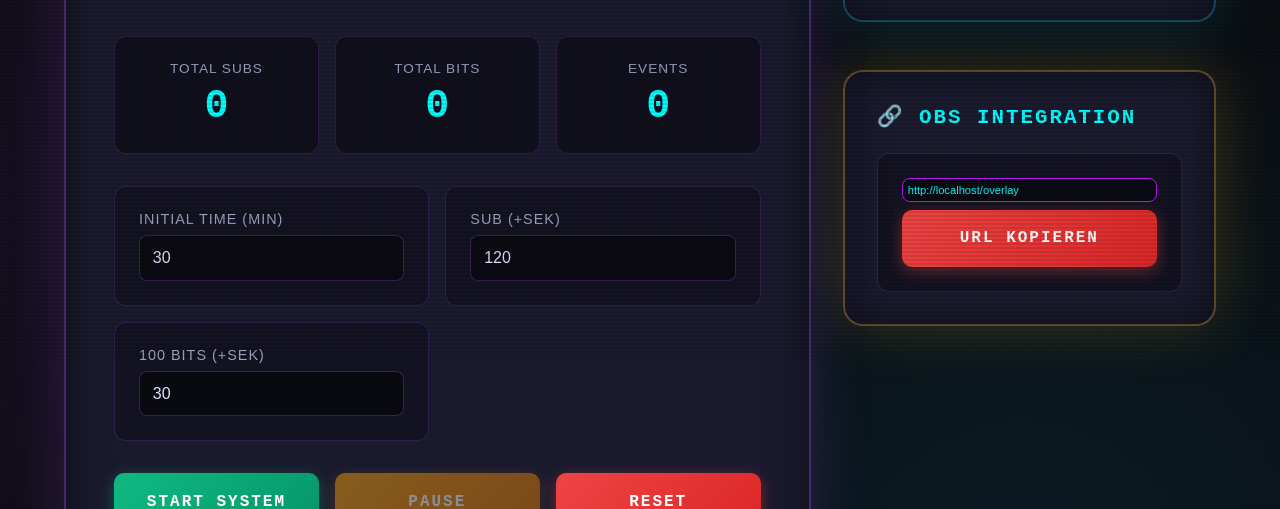
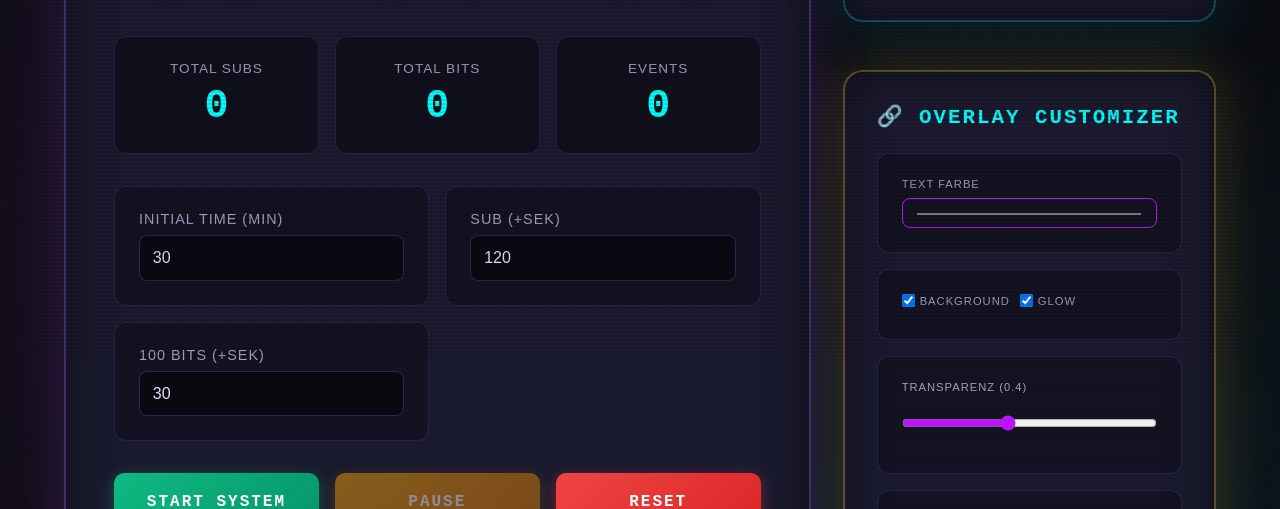
Before and after one commit to goalkeeper91/subathon-timer-react, a Next.js app: page /dashboard in a window 1280 px wide. Shown: the part 443-952 px from the top of the page. Built offline with nearby package versions, Linux system fonts and the light colour scheme; no server answers.

Commit message:
added obs styling

```diff
--- a/app/dashboard/page.tsx
+++ b/app/dashboard/page.tsx
@@ -6,6 +6,10 @@ import { useTwitchEvents } from '@/hooks/useTwitchEvents';
 
 export default function DashboardPage() {
   const { user, logout, isAuthorized } = useTwitchAuth();
+  const [ovColor, setOvColor] = useState('ffffff');
+  const [ovBg, setOvBg] = useState(true);
+  const [ovOpacity, setOvOpacity] = useState('0.4');
+  const [ovGlow, setOvGlow] = useState(true);
 
   const {
     time,
@@ -20,15 +24,18 @@ export default function DashboardPage() {
     queueSize
   } = useTimerLogic();
 
+  const generatedUrl = typeof window !== 'undefined'
+  ? `${window.location.origin}/overlay?color=${ovColor.replace('#', '')}&bg=${ovBg}&op=${ovOpacity}&glow=${ovGlow}`
+  : '';
+
   useTwitchEvents(
     typeof window !== 'undefined' ? localStorage.getItem('twitch_access_token') : null,
     user?.id || null
   );
 
   const copyObsUrl = () => {
-    const url = `${window.location.origin}/overlay`;
-    navigator.clipboard.writeText(url);
-    alert("OBS Overlay URL kopiert!");
+    navigator.clipboard.writeText(generatedUrl);
+    alert("Custom Overlay URL kopiert!");
   };
 
   return (
@@ -112,16 +119,59 @@ export default function DashboardPage() {
           </div>
 
           <div className="processing-panel" style={{ marginTop: '1rem' }}>
-            <div className="panel-title">🔗 OBS Integration</div>
+            <div className="panel-title">🔗 Overlay Customizer</div>
+
+            <div className="control-group" style={{ marginBottom: '1rem' }}>
+              <label style={{ fontSize: '0.7rem' }}>Text Farbe</label>
+              <input
+                type="color"
+                value={`#${ovColor}`}
+                onChange={(e) => setOvColor(e.target.value.replace('#', ''))}
+                style={{ width: '100%', height: '30px', cursor: 'pointer', background: 'none', border: '1px solid var(--neon-purple)' }}
+              />
+            </div>
+
+            <div className="control-group" style={{ display: 'flex', gap: '10px', marginBottom: '1rem' }}>
+              <label style={{ fontSize: '0.7rem', display: 'flex', alignItems: 'center', gap: '5px', cursor: 'pointer' }}>
+                <input type="checkbox" checked={ovBg} onChange={(e) => setOvBg(e.target.checked)} />
+                Background
+              </label>
+              <label style={{ fontSize: '0.7rem', display: 'flex', alignItems: 'center', gap: '5px', cursor: 'pointer' }}>
+                <input type="checkbox" checked={ovGlow} onChange={(e) => setOvGlow(e.target.checked)} />
+                Glow
+              </label>
+            </div>
+
+            {ovBg && (
+              <div className="control-group" style={{ marginBottom: '1rem' }}>
+                <label style={{ fontSize: '0.7rem' }}>Transparenz ({ovOpacity})</label>
+                <input
+                  type="range" min="0" max="1" step="0.1"
+                  value={ovOpacity}
+                  onChange={(e) => setOvOpacity(e.target.value)}
+                  style={{ width: '100%', accentColor: 'var(--neon-purple)' }}
+                />
+              </div>
+            )}
+
             <div className="control-group">
+              <label style={{ fontSize: '0.7rem' }}>OBS Browser-Quelle URL:</label>
               <input
                 type="text"
                 readOnly
-                value={typeof window !== 'undefined' ? `${window.location.origin}/overlay` : ''}
-                style={{ width: '100%', fontSize: '0.7rem', marginBottom: '0.5rem', background: 'rgba(0,0,0,0.5)', border: '1px solid var(--neon-purple)', color: 'var(--neon-cyan)', padding: '5px' }}
+                value={generatedUrl}
+                style={{
+                  width: '100%',
+                  fontSize: '0.6rem',
+                  marginBottom: '0.5rem',
+                  background: 'rgba(0,0,0,0.5)',
+                  border: '1px solid var(--neon-cyan)',
+                  color: 'var(--neon-cyan)',
+                  padding: '5px'
+                }}
               />
-              <button className="btn-reset" style={{ width: '100%' }} onClick={copyObsUrl}>
-                URL Kopieren
+              <button className="btn-reset" style={{ width: '100%', padding: '10px' }} onClick={copyObsUrl}>
+                URL FÜR OBS KOPIEREN
               </button>
             </div>
           </div>
--- a/middleware.ts
+++ b/middleware.ts
@@ -4,8 +4,7 @@ import type { NextRequest } from 'next/server';
 export function middleware(request: NextRequest) {
   const token = request.cookies.get('twitch_access_token')?.value;
 
-  const isAuthPage = request.nextUrl.pathname.startsWith('/dashboard') ||
-                     request.nextUrl.pathname.startsWith('/overlay');
+  const isAuthPage = request.nextUrl.pathname.startsWith('/dashboard');
 
   if (isAuthPage && !token) {
     return NextResponse.redirect(new URL('/', request.url));
@@ -15,5 +14,5 @@ export function middleware(request: NextRequest) {
 }
 
 export const config = {
-  matcher: ['/dashboard/:path*', '/overlay/:path*'],
+  matcher: ['/dashboard/:path*'],
 };
```
